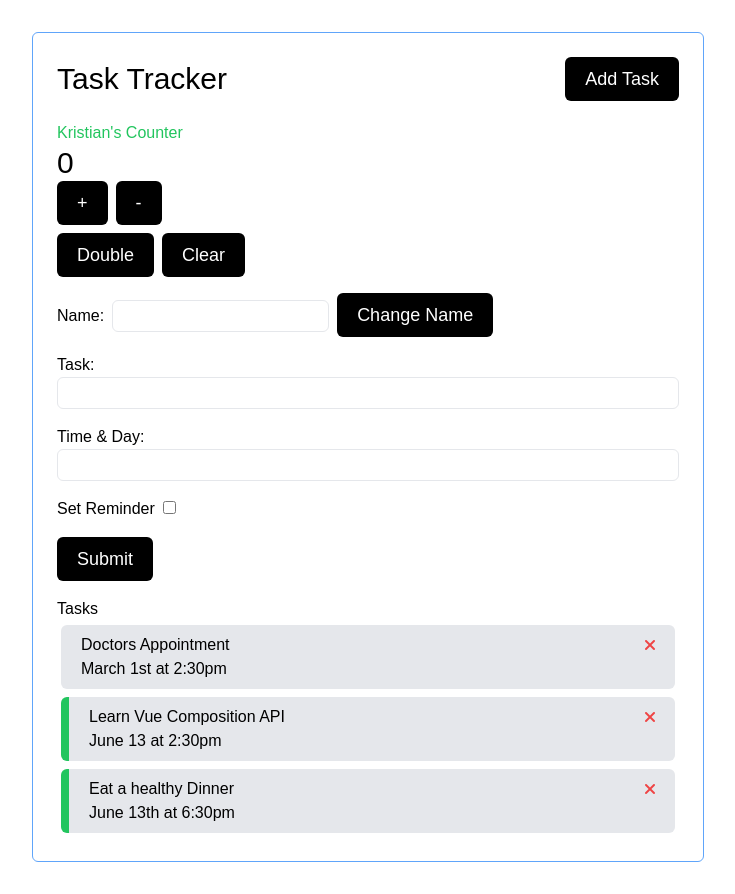
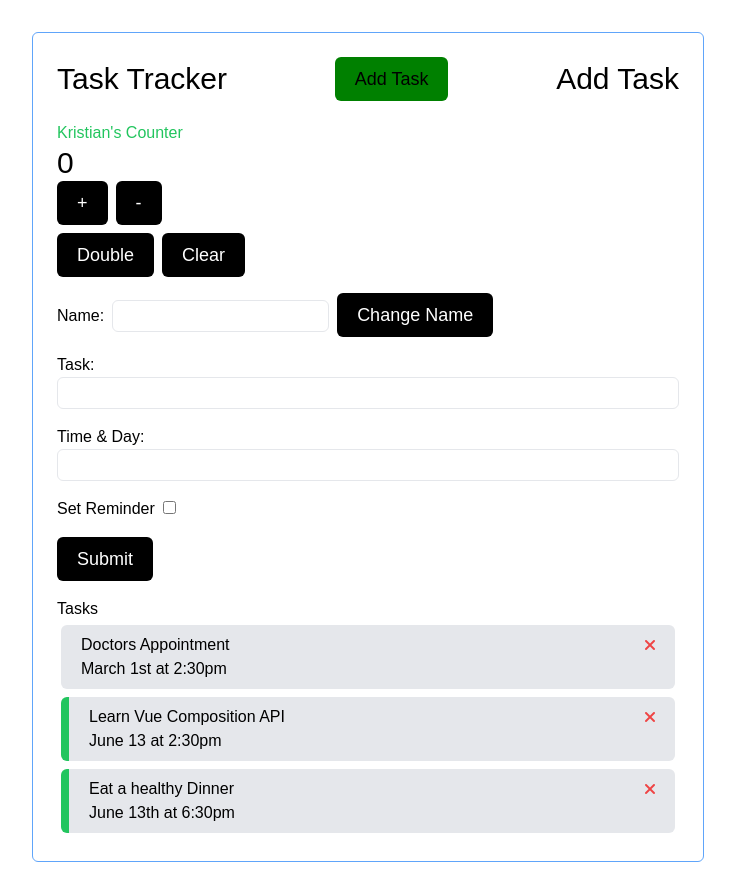
Before and after one commit to krisf451/task-tracker-vue, a Vue app: page / in a window 1280 px wide. Shown: the whole page, without its empty margins (272-1007 px from the left). Built offline with nearby package versions, Linux system fonts and the light colour scheme; the HTML template or start-up script is replaced by a standard one.

Commit message:
feat: messing with conditional tailwind styles

```diff
--- a/src/components/AddTask.vue
+++ b/src/components/AddTask.vue
@@ -1,9 +1,6 @@
 <template>
   <div>
-    <form
-      @submit="handleSubmit"
-      class="flex flex-col justify-center items-start"
-    >
+    <form @submit="handleSubmit" class="flex flex-col justify-center items-start">
       <div class="my-4 w-full">
         <label for="taskName" class="mr-2 block">Task:</label>
         <input
@@ -27,25 +24,25 @@
         <input type="checkbox" id="reminder" v-model="reminder" />
       </div>
 
-      <button class="btn mb-4" type="submit">Submit</button>
+      <button class="btn mb-4 bg-black text-white" type="submit">Submit</button>
     </form>
   </div>
 </template>
 
 <script setup>
-import { ref, defineEmits } from "vue";
+import { ref, defineEmits } from 'vue';
 
-const emit = defineEmits(["handle-submit"]);
+const emit = defineEmits(['handle-submit']);
 
 const reminder = ref(false);
-const day = ref("");
-const taskName = ref("");
+const day = ref('');
+const taskName = ref('');
 
 const handleSubmit = (e) => {
   e.preventDefault();
 
   if (!taskName.value) {
-    alert("Please add a task");
+    alert('Please add a task');
     return;
   }
   const newTask = {
@@ -55,11 +52,11 @@ const handleSubmit = (e) => {
     reminder: reminder.value,
   };
 
-  day.value = "";
-  taskName.value = "";
+  day.value = '';
+  taskName.value = '';
   reminder.value = false;
 
-  emit("handle-submit", newTask);
+  emit('handle-submit', newTask);
 };
 </script>
 
--- a/src/components/Button.vue
+++ b/src/components/Button.vue
@@ -1,13 +1,23 @@
 <template>
-  <button class="btn" :style="{ background: color }" @click="handleClick">
+  <button
+    class="btn"
+    :class="`${color === 'black' ? 'text-white' : ''}`"
+    :style="{ background: color }"
+    @click="handleClick"
+    type="button"
+  >
     {{ text }}
   </button>
+  <!-- an example on how to setup conditional tailwind classes -->
+  <!-- There is a bug with the way vue works with tailwind, look into the proper way how to implement the below code-->
+  <button type="button" :class="[`${bools ? `bg-${color}-500` : ''}`]">{{ text }}</button>
 </template>
 
 <script setup>
-import { ref, defineProps } from "vue";
+import { ref, defineProps } from 'vue';
 
-const name = ref("Kristian");
+const name = ref('Kristian');
+const bools = ref(true);
 
 const handleClick = () => {
   alert(`Hello ${name.value}`);
@@ -15,8 +25,7 @@ const handleClick = () => {
 
 const props = defineProps({
   color: { type: String },
-  text: { type: String, default: "Click Me" },
+  text: { type: String, default: 'Click Me' },
 });
-
-console.log(props);
+console.log(props.color);
 </script>
--- a/src/components/CounterSetup.vue
+++ b/src/components/CounterSetup.vue
@@ -1,18 +1,18 @@
 <script setup>
-import { ref, onMounted, onUpdated } from "vue";
+import { ref, onMounted, onUpdated } from 'vue';
 
 const count = ref(0);
-const input = ref("");
-const name = ref("Kristian");
+const input = ref('');
+const name = ref('Kristian');
 
 //kind of like componentDidMount or UseEffect with an empty dependency array
 onMounted(() => {
-  console.log("Mounting");
+  console.log('Mounting');
 });
 
 //kind of like componentDidUpdate or UseEffect tracking certain state changes
 onUpdated(() => {
-  console.log("Updating");
+  console.log('Updating');
 });
 
 const addOne = () => {
@@ -29,7 +29,7 @@ const clearCount = () => {
 };
 const changeName = () => {
   name.value = input.value.value;
-  input.value.value = "";
+  input.value.value = '';
 };
 </script>
 
@@ -38,21 +38,17 @@ const changeName = () => {
   <p class="text-3xl">{{ count }}</p>
 
   <div class="flex gap-2 mb-2">
-    <button type="button" @click="addOne" class="btn">+</button>
-    <button type="button" @click="minusOne" class="btn">-</button>
+    <button type="button" @click="addOne" class="btn bg-black text-white">+</button>
+    <button type="button" @click="minusOne" class="btn bg-black text-white">-</button>
   </div>
   <div class="flex gap-2">
-    <button type="button" @click="double" class="btn">Double</button>
-    <button type="button" @click="clearCount" class="btn">Clear</button>
+    <button type="button" @click="double" class="btn bg-black text-white">Double</button>
+    <button type="button" @click="clearCount" class="btn bg-black text-white">Clear</button>
   </div>
   <div class="mt-4">
     <label for="name" class="mr-2">Name:</label>
-    <input
-      type="text"
-      class="border pl-2 focus:outline-none h-8 rounded-md"
-      ref="input"
-    />
-    <button type="button" class="btn ml-2" @click="changeName">
+    <input type="text" class="border pl-2 focus:outline-none h-8 rounded-md" ref="input" />
+    <button type="button" class="btn ml-2 bg-black text-white" @click="changeName">
       Change Name
     </button>
   </div>
--- a/src/components/Header.vue
+++ b/src/components/Header.vue
@@ -1,15 +1,15 @@
 <template>
   <header class="header">
     <h1>{{ title }}</h1>
-    <Button color="black" text="Add Task" />
+    <Button color="green" text="Add Task" />
   </header>
 </template>
 
 <script>
-import Button from "./Button.vue";
+import Button from './Button.vue';
 
 export default {
-  name: "Header",
+  name: 'Header',
   props: {
     title: String,
   },
--- a/src/index.css
+++ b/src/index.css
@@ -2,14 +2,14 @@
 @tailwind components;
 @tailwind utilities;
 
-@import url("https://fonts.googleapis.com/css2?family=Poppins:wght@300;400&display=swap");
+@import url('https://fonts.googleapis.com/css2?family=Poppins:wght@300;400&display=swap');
 * {
   box-sizing: border-box;
   margin: 0;
   padding: 0;
 }
 body {
-  font-family: "Poppins", sans-serif;
+  font-family: 'Poppins', sans-serif;
 }
 #app {
   -webkit-font-smoothing: antialiased;
@@ -27,7 +27,7 @@ body {
     @apply bg-gray-200 hover:bg-gray-400 ease-in-out duration-300 m-1 py-2 px-5 cursor-pointer w-full rounded-md transition-all;
   }
   .btn {
-    @apply inline-block text-white bg-black border-none py-2 px-5 rounded-md cursor-pointer appearance-none text-lg focus:outline-none active:scale-[0.98];
+    @apply inline-block border-none py-2 px-5 rounded-md cursor-pointer appearance-none text-lg focus:outline-none active:scale-[0.98];
   }
 }
 
```
